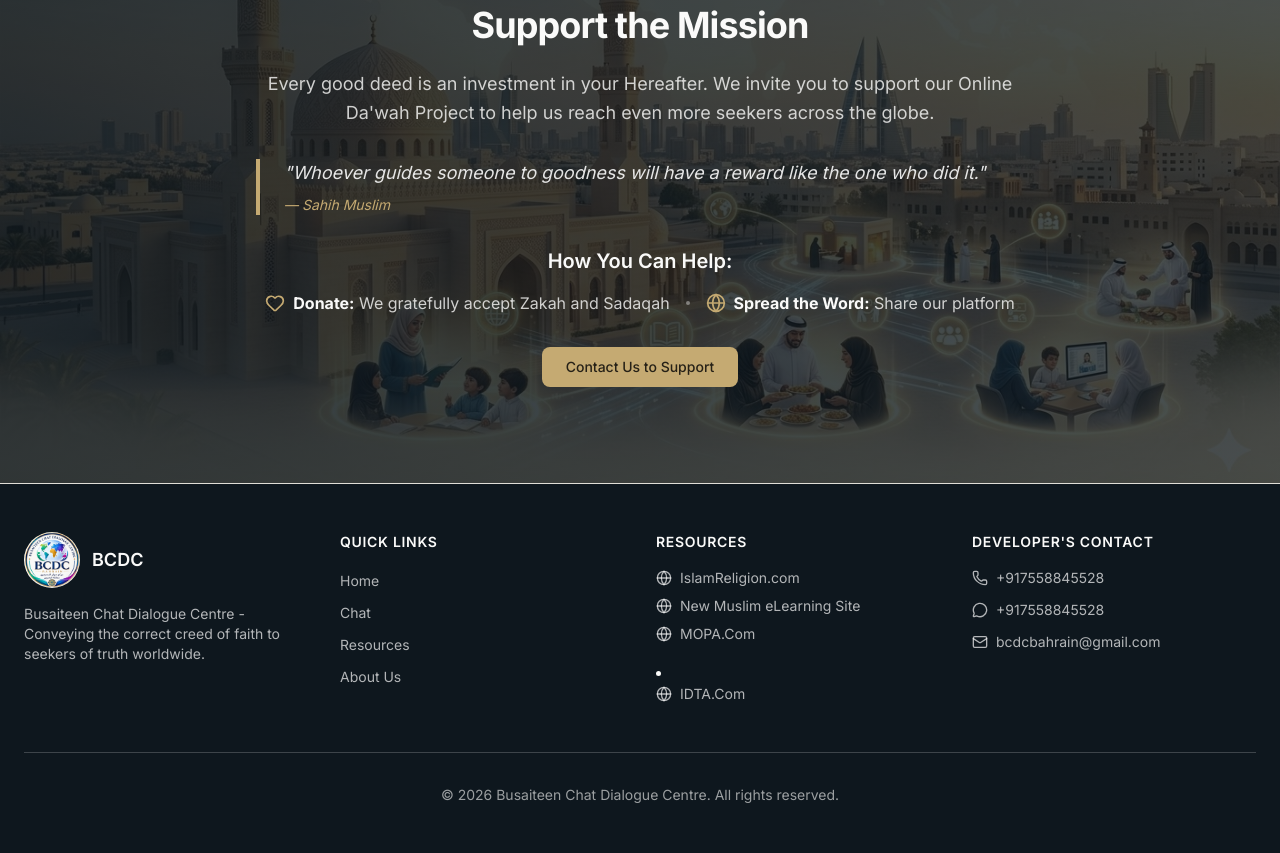
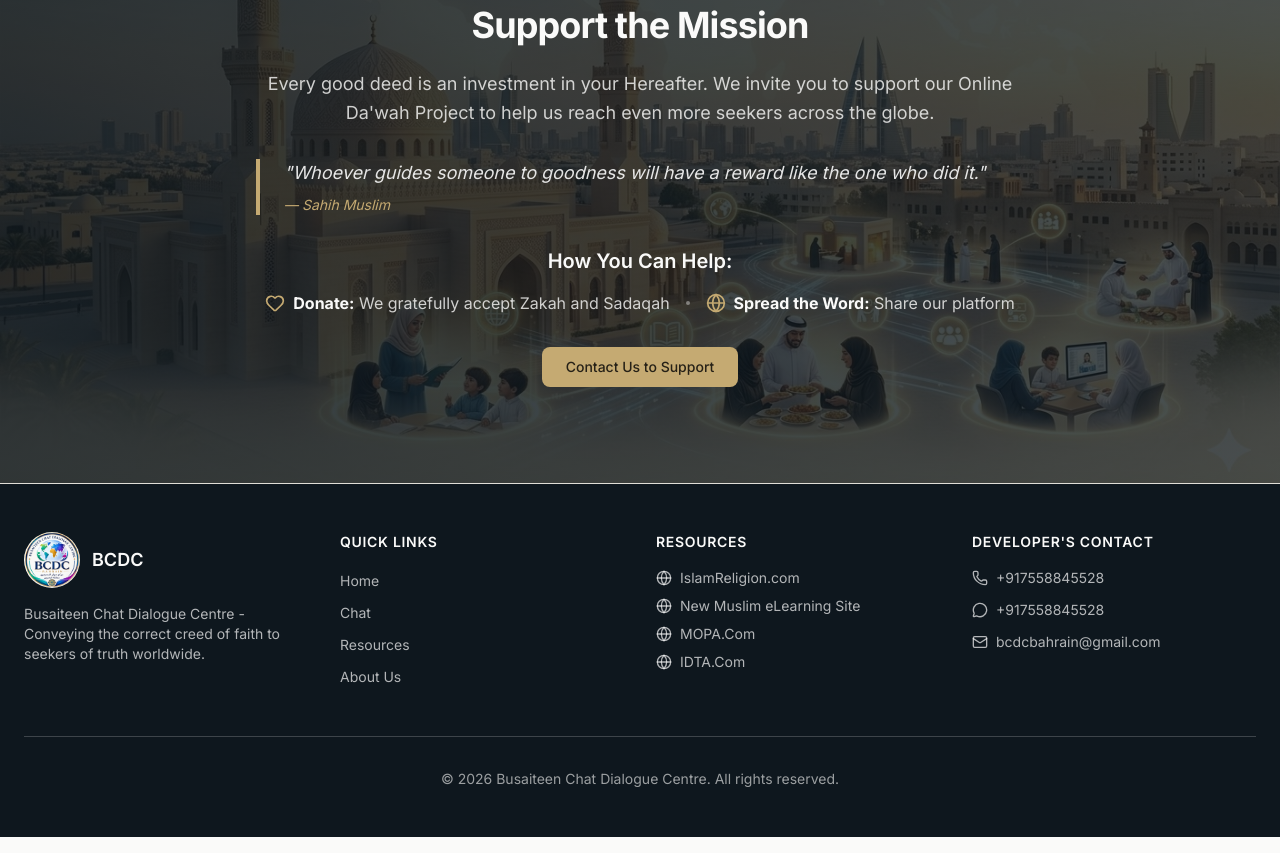
Before and after one commit to bcdcbahrain/v0-website, a Next.js app: page / in a window 1280 px wide. Shown: the part 3312-4165 px from the top of the page. Built offline with nearby package versions, Linux system fonts and the light colour scheme.

Commit message:
Fix footer list structure by adjusting list items

```diff
--- a/components/footer.tsx
+++ b/components/footer.tsx
@@ -105,8 +105,7 @@ export function Footer() {
                   MOPA.Com
                 </a>
               </li>
-            </ul>
-            <li>
+              <li>
                 <a
                   https://dakwah.my/"
                   target="_blank"
@@ -117,6 +116,7 @@ export function Footer() {
                   IDTA.Com
                 </a>
               </li>
+            </ul>
           </div>
 
           {/* Contact Info */}
```
